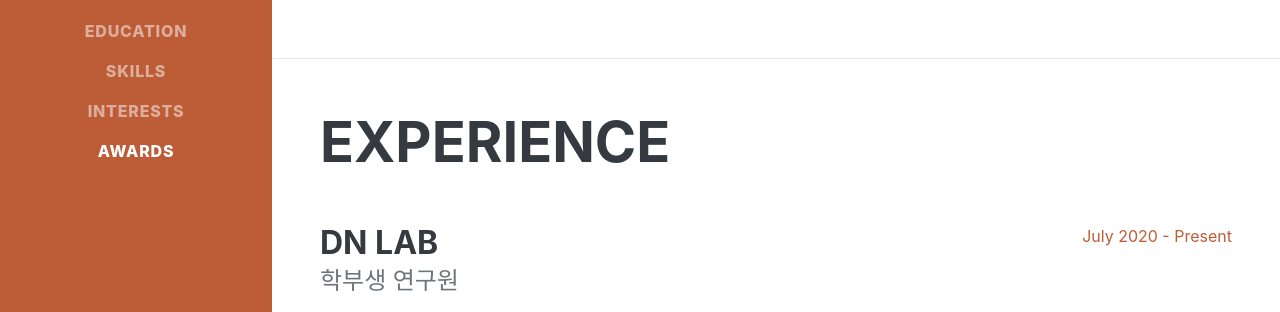
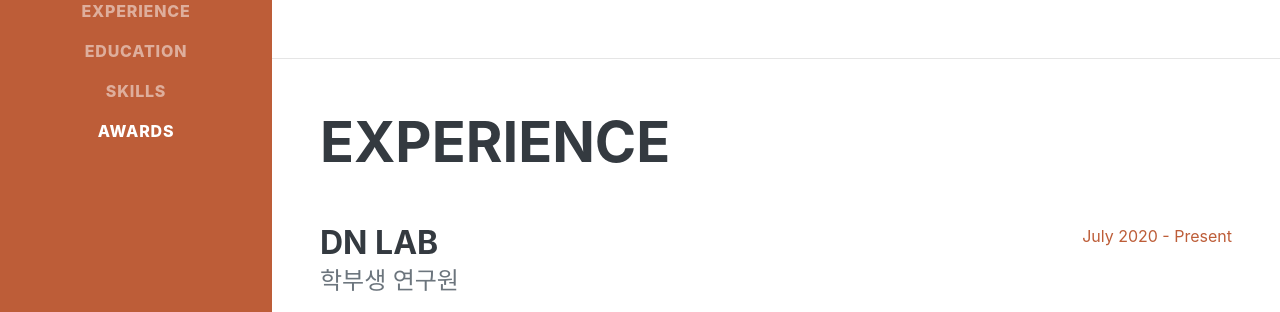
Before and after one commit to JeongMu/Portfolio, a plain HTML site: page index.html in a window 1280 px wide. Shown: the part 441-753 px from the top of the page. Drawn offline with nearby package versions, Linux system fonts and the light colour scheme; a web font is replaced by a local one.

Commit message:
Update index.html

```diff
--- a/index.html
+++ b/index.html
@@ -29,7 +29,6 @@
                     <li class="nav-item"><a class="nav-link js-scroll-trigger" href="#experience">Experience</a></li>
                     <li class="nav-item"><a class="nav-link js-scroll-trigger" href="#education">Education</a></li>
                     <li class="nav-item"><a class="nav-link js-scroll-trigger" href="#skills">Skills</a></li>
-                    <li class="nav-item"><a class="nav-link js-scroll-trigger" href="#interests">Interests</a></li>
                     <li class="nav-item"><a class="nav-link js-scroll-trigger" href="#awards">Awards</a></li>
                 </ul>
             </div>
```
